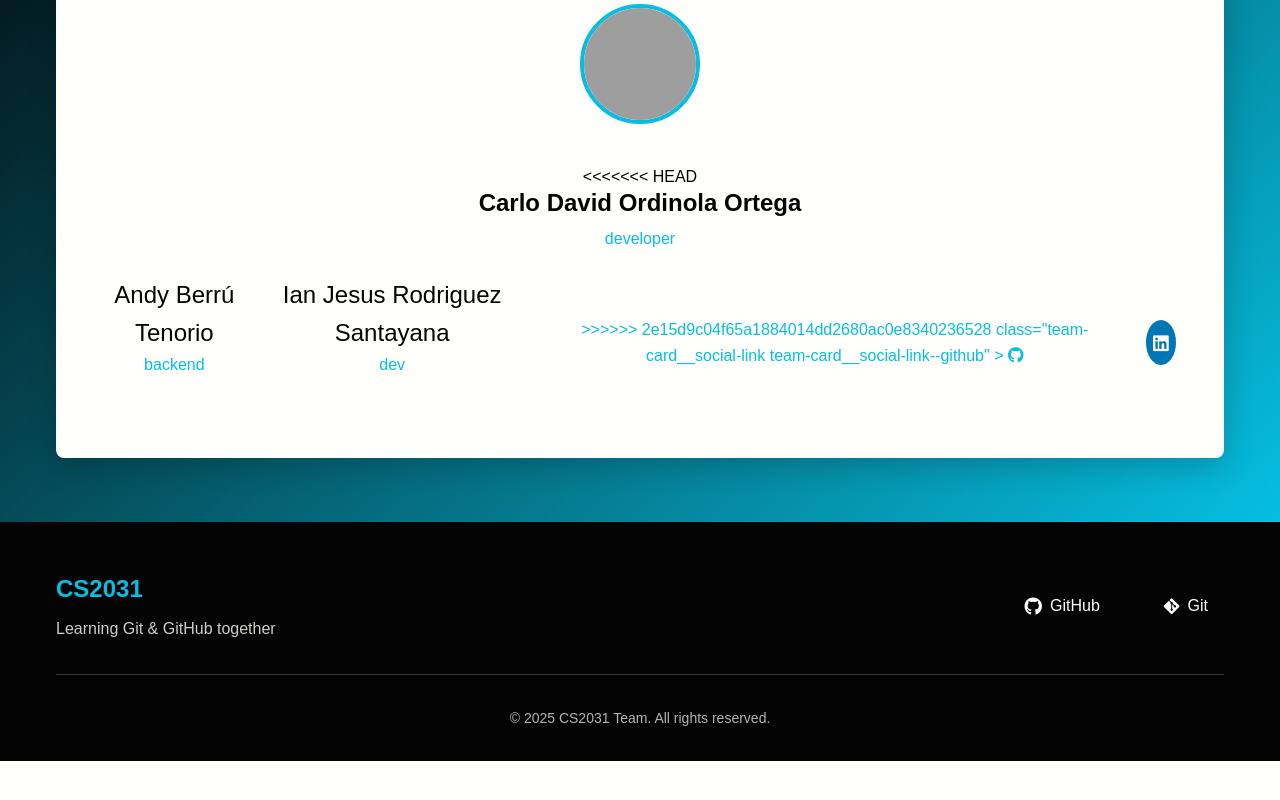
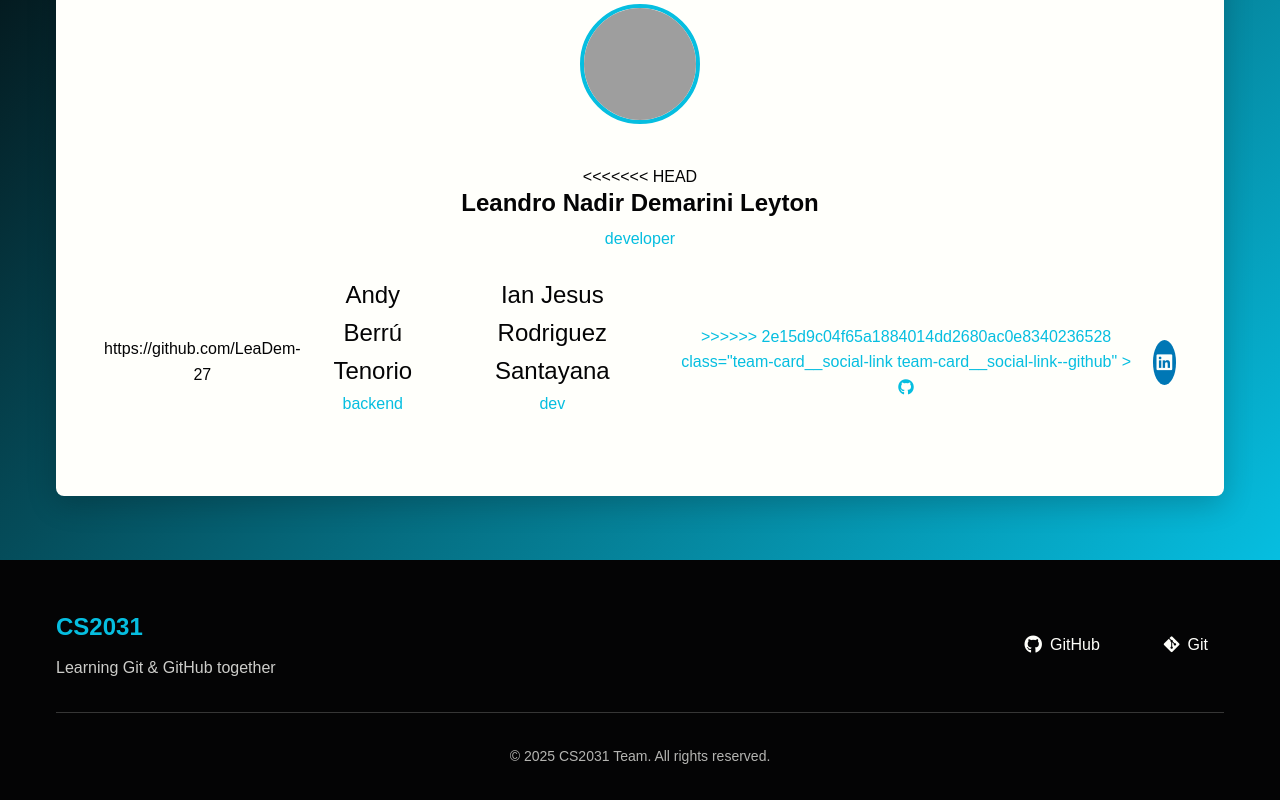
Before and after one commit to JavierCastr0b/Hackathon_0, a plain HTML site: page index.html in a window 1280 px wide. Shown: the part 1557-2357 px from the top of the page. Before the commit the page ends 2318 px from the top, so only its background shows below. Drawn offline with Linux system fonts and the light colour scheme; grey boxes are pictures that could not be loaded.

Commit message:
Update index.html
modificando el index

```diff
--- a/index.html
+++ b/index.html
@@ -144,10 +144,10 @@
                 <div class="team-card__content">
                   <!-- Aquí tu nombre completo -->
 <<<<<<< HEAD
-                  <h3 class="team-card__name">Carlo David Ordinola Ortega</h3>
+                  <h3 class="team-card__name">Leandro Nadir Demarini Leyton</h3>
                   <!-- Aquí tu especialidad o rol (ej: Frontend Developer, Backend Developer, etc.) -->
                   <p class="team-card__role">developer</p>
-                  <div class="team-card__social">
+                  <div class="team-card__social">https://github.com/LeaDem-27
                     <!-- Aquí tu link de GitHub (reemplaza el # con tu URL) -->
                     <a
                       href="https://github.com/karles0"
```
